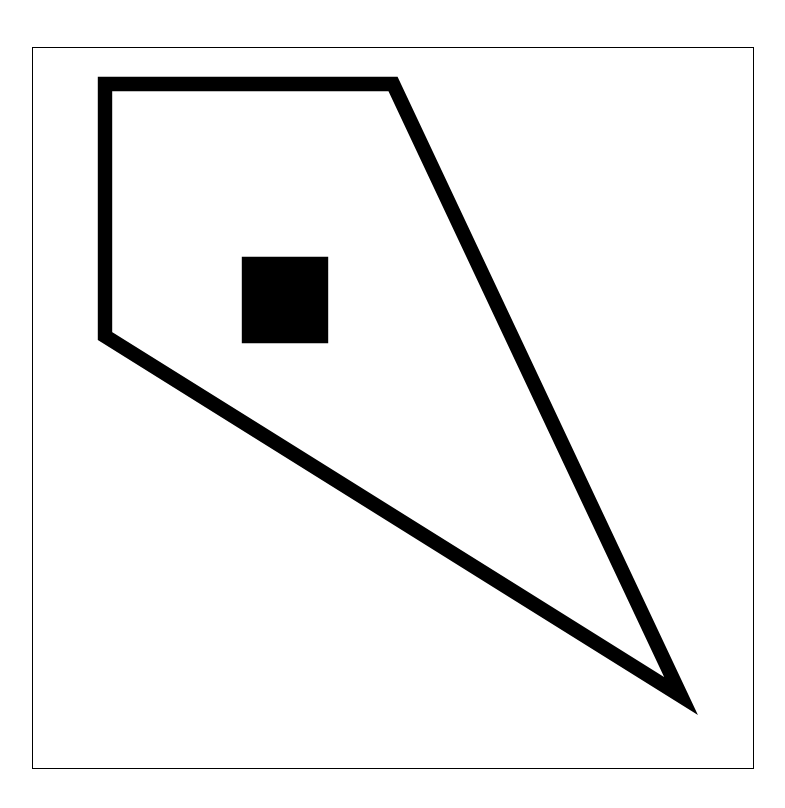
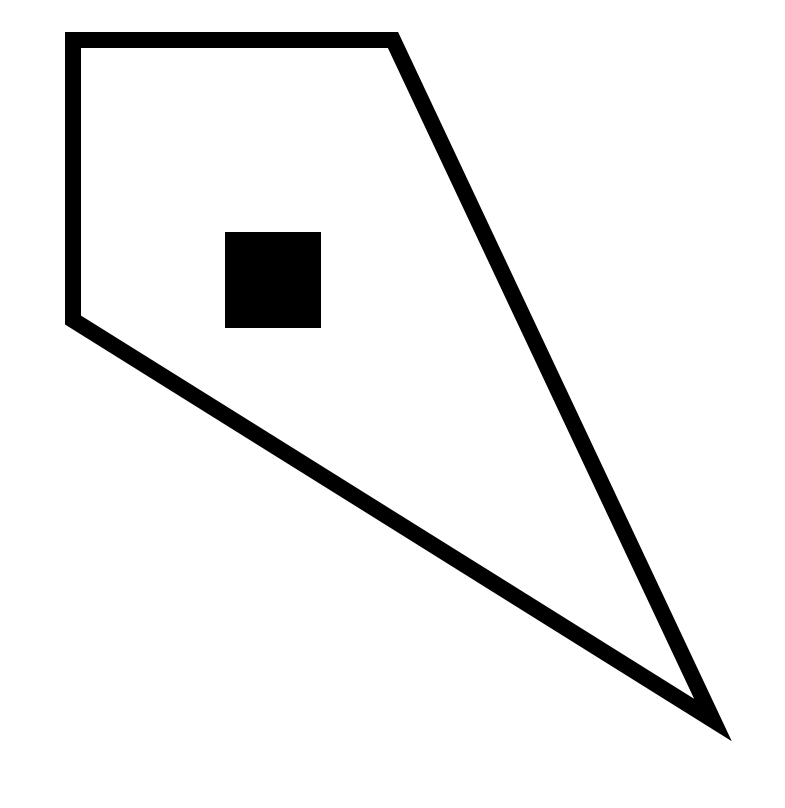
Before and after one commit to mathiasisaksen/multiplayer.golf, a plain HTML site: page index.html in a window 1280 px wide. Shown: the whole page, without its empty margins (247-1032 px from the left). Drawn offline with Linux system fonts and the light colour scheme.

```diff
--- a/main.js
+++ b/main.js
@@ -1 +1 @@
-(()=>{"use strict";function o(o,t,n){const e=t.map((o=>`${o.x},${o.y}`)).join(" ");n.points=e;const s=document.createElementNS("http://www.w3.org/2000/svg","polygon");s.classList.add("course-boundary"),function(o,t){for(const n in t)o.setAttribute(n,t[n])}(s,n),o.append(s)}const t={stroke:"black","stroke-width":2,fill:"none"},n={stroke:"black","stroke-width":2,fill:"black"},e=document.querySelector("#game-container");(function(e){const s=e.boundary,c=e.obstacles;return{printVertices:function(){console.log(e)},drawCourse:function(e){if(o(e,s,t),c)for(const t of c)o(e,t,n)}}})({boundary:[{x:10,y:5},{x:50,y:5},{x:90,y:90},{x:10,y:40}],obstacles:[[{x:30,y:30},{x:40,y:30},{x:40,y:40},{x:30,y:40}]]}).drawCourse(e)})();
+(()=>{"use strict";const o="http://www.w3.org/2000/svg";function t(t,n,e,c){const s=n.map((o=>`${o.x},${o.y}`)).join(" ");e.points=s;const r=document.createElementNS(o,"polygon");c?.forEach((o=>r.classList.add(o))),function(o,t){for(const n in t)o.setAttribute(n,t[n])}(r,e),t.append(r)}const n={stroke:"black","stroke-width":2,fill:"none"},e={stroke:"black","stroke-width":2,fill:"black"};(function(c,s){const r=c.boundary,a=c.obstacles,u=function(t){const n=document.createElementNS(o,"g");return["course-container"]?.forEach((o=>n.classList.add(o))),n}();return console.log(s),s.append(u),{printVertices:function(){console.log(c)},drawCourse:function(){t(u,r,n,["course-boundary"]),a?.forEach((o=>{t(u,o,e,["course-obstacle"])}))}}})({boundary:[{x:10,y:5},{x:50,y:5},{x:90,y:90},{x:10,y:40}],obstacles:[[{x:30,y:30},{x:40,y:30},{x:40,y:40},{x:30,y:40}]]},document.querySelector("#game-container")).drawCourse()})();
--- a/styles/style.css
+++ b/styles/style.css
@@ -1,3 +1,8 @@
+* {
+    margin: 0;
+    border: 0;
+    padding: 0;
+}
 
 html, body {
     height: 100%;
@@ -11,7 +16,10 @@
 }
 
 #game-container {
-    width: 90vmin;
-    height: 90vmin;
-    border: 1px solid black;
+    /*width: 90vmin;*/
+    /*height: 90vmin;*/
+    height: 100%;
+    width: 100%;
+    /*border: 1px solid black;*/
+    box-sizing: border-box;
 }
```
